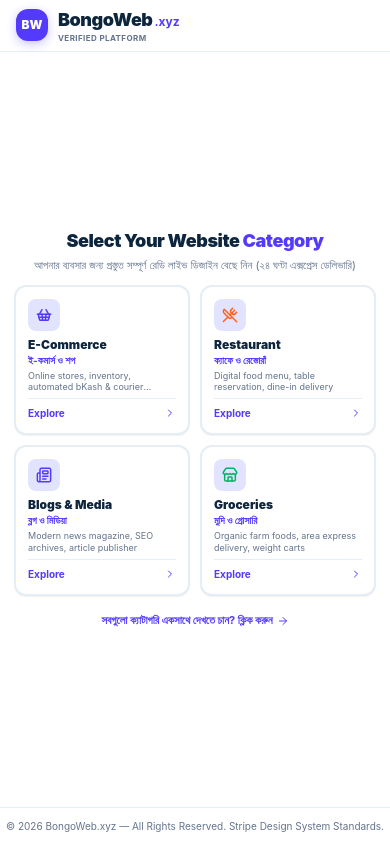
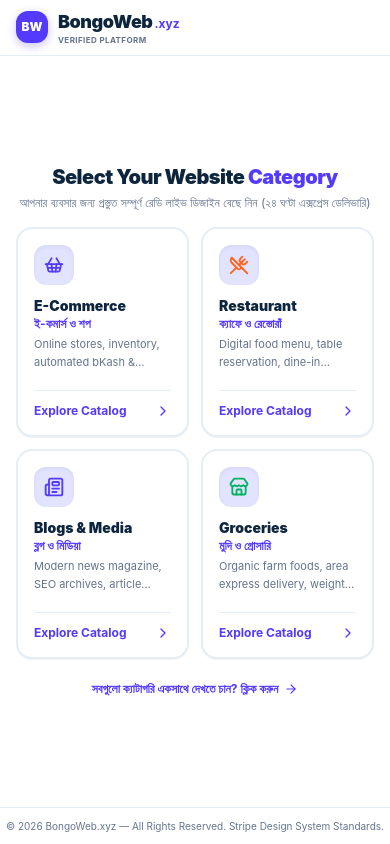
Before and after one commit to BeeGoBD/Bongoweb.xyz, a React (Vite) app: page / in a window 390 px wide. Built offline with nearby package versions, Linux system fonts and the light colour scheme.

Commit message:
fix: improve responsive layout for category selection
Update container sizing and padding to ensure consistent vertical scrolling and better spacing on mobile and desktop viewports.

```diff
--- a/src/components/CategorySelectionLanding.tsx
+++ b/src/components/CategorySelectionLanding.tsx
@@ -84,9 +84,9 @@ export default function CategorySelectionLanding({
   };
 
   return (
-    <div className="h-screen max-h-screen w-full bg-[#FFFFFF] text-[#0D253D] flex flex-col justify-between font-sans select-none overflow-hidden sm:overflow-auto">
+    <div className="min-h-screen w-full bg-[#FFFFFF] text-[#0D253D] flex flex-col justify-between font-sans select-none overflow-y-auto">
       {/* 1. Top Header: STRICTLY ONLY LOGO — Zero extra icons */}
-      <header className="w-full bg-[#FFFFFF] border-b border-[#E5EDF5] shrink-0 h-13 sm:h-15 px-4 sm:px-6 flex items-center justify-between">
+      <header className="w-full bg-[#FFFFFF] border-b border-[#E5EDF5] shrink-0 h-14 sm:h-16 px-4 sm:px-6 flex items-center justify-between">
         <div className="flex items-center gap-2.5">
           <div className="w-8 h-8 sm:w-9 sm:h-9 rounded-xl bg-[#533AFD] text-white flex items-center justify-center font-black text-xs sm:text-sm shadow-[0_3px_10px_rgba(83,58,253,0.3)]">
             BW
@@ -125,14 +125,14 @@ export default function CategorySelectionLanding({
         </div>
       )}
 
-      {/* 2. Main Viewport: All 4 categories visible in FIRST VIEW (Zero scrolling required!) */}
-      <main className="flex-1 max-w-4xl mx-auto px-3.5 sm:px-6 py-2 sm:py-4 w-full flex flex-col justify-center items-center">
+      {/* 2. Main Viewport: All 4 categories with increased, comfortable height */}
+      <main className="flex-1 max-w-4xl mx-auto px-4 sm:px-6 py-4 sm:py-8 w-full flex flex-col justify-center items-center">
         {/* Title */}
-        <div className="text-center mb-2.5 sm:mb-4">
-          <h1 className="text-lg sm:text-2xl font-black text-[#0D253D] tracking-tight">
+        <div className="text-center mb-4 sm:mb-6">
+          <h1 className="text-xl sm:text-3xl font-black text-[#0D253D] tracking-tight">
             Select Your Website <span className="text-[#533AFD]">Category</span>
           </h1>
-          <p className="text-[11px] sm:text-xs text-[#64748D] mt-0.5">
+          <p className="text-xs sm:text-sm text-[#64748D] mt-1">
             আপনার ব্যবসার জন্য প্রস্তুত সম্পূর্ণ রেডি লাইভ ডিজাইন বেছে নিন (২৪ ঘণ্টা এক্সপ্রেস ডেলিভারি)
           </p>
         </div>
@@ -140,8 +140,8 @@ export default function CategorySelectionLanding({
         {/* 2x2 Grid:
             Row 1: E-Commerce & Restaurant side-by-side
             Row 2: Blogs & Groceries side-by-side
-            Compact padding to guarantee 100% viewport visibility on all screens */}
-        <div className="grid grid-cols-2 gap-2.5 sm:gap-4 w-full max-w-3xl">
+            Height increased with min-h and generous vertical padding, width/length unchanged */}
+        <div className="grid grid-cols-2 gap-3 sm:gap-5 w-full max-w-3xl">
           {categories.map((cat) => {
             const Icon = cat.icon;
             const isSelected = selectedId === cat.id;
@@ -150,42 +150,42 @@ export default function CategorySelectionLanding({
               <div
                 key={cat.id}
                 onClick={() => handleCardClick(cat.id)}
-                className={`p-3 sm:p-4 rounded-xl sm:rounded-2xl border-2 transition-all duration-200 cursor-pointer flex flex-col justify-between group shadow-2xs hover:shadow-md ${
+                className={`p-4 sm:p-6 sm:py-7 rounded-2xl sm:rounded-3xl border-2 transition-all duration-200 cursor-pointer flex flex-col justify-between group shadow-2xs hover:shadow-lg min-h-[210px] sm:min-h-[250px] md:min-h-[265px] ${
                   isSelected
-                    ? 'border-[#533AFD] bg-[#FFFFFF] scale-[1.01]'
+                    ? 'border-[#533AFD] bg-[#FFFFFF] scale-[1.01] shadow-md'
                     : 'border-[#E5EDF5] bg-[#FFFFFF] hover:border-[#533AFD]/50'
                 }`}
               >
                 <div>
-                  <div className="flex items-center justify-between mb-1.5 sm:mb-2">
+                  <div className="flex items-center justify-between mb-3 sm:mb-4">
                     <div
-                      className="w-8 h-8 sm:w-10 sm:h-10 rounded-lg sm:rounded-xl flex items-center justify-center transition-transform group-hover:scale-105"
+                      className="w-10 h-10 sm:w-13 sm:h-13 rounded-xl sm:rounded-2xl flex items-center justify-center transition-transform group-hover:scale-105 shadow-inner"
                       style={{
                         backgroundColor: '#E2E4FF',
                         color: cat.accentColor
                       }}
                     >
-                      <Icon className="w-4 h-4 sm:w-5 sm:h-5 stroke-[2.2]" />
+                      <Icon className="w-5 h-5 sm:w-6 sm:h-6 stroke-[2.2]" />
                     </div>
-                    <span className="text-[9px] sm:text-[10px] font-bold px-1.5 py-0.5 rounded-full bg-[#F8FAFD] border border-[#E5EDF5] text-[#64748D] hidden xs:inline-block">
+                    <span className="text-[10px] sm:text-xs font-bold px-2 py-0.5 rounded-full bg-[#F8FAFD] border border-[#E5EDF5] text-[#64748D] hidden xs:inline-block">
                       {cat.tag}
                     </span>
                   </div>
 
-                  <h3 className="text-xs sm:text-sm font-black text-[#0D253D] group-hover:text-[#533AFD] transition-colors leading-tight">
+                  <h3 className="text-sm sm:text-lg font-black text-[#0D253D] group-hover:text-[#533AFD] transition-colors leading-tight">
                     {cat.titleEnglish}
                   </h3>
-                  <span className="text-[10px] sm:text-[11px] font-bold text-[#533AFD] block mb-0.5">
+                  <span className="text-xs sm:text-sm font-bold text-[#533AFD] block mt-0.5 mb-1 sm:mb-2">
                     {cat.titleBangla}
                   </span>
-                  <p className="text-[9px] sm:text-xs text-[#64748D] line-clamp-2 leading-tight">
+                  <p className="text-[11px] sm:text-xs text-[#64748D] line-clamp-2 sm:line-clamp-3 leading-relaxed">
                     {cat.subtitle}
                   </p>
                 </div>
 
-                <div className="pt-1.5 sm:pt-2 mt-1.5 sm:mt-2 border-t border-[#E5EDF5] flex items-center justify-between text-[10px] sm:text-xs font-bold text-[#533AFD]">
-                  <span>Explore</span>
-                  <ChevronRight className="w-3 h-3 sm:w-3.5 sm:h-3.5 transition-transform group-hover:translate-x-1" />
+                <div className="pt-3 sm:pt-4 mt-3 sm:mt-4 border-t border-[#E5EDF5] flex items-center justify-between text-xs sm:text-sm font-bold text-[#533AFD] group-hover:text-[#4329d9]">
+                  <span>Explore Catalog</span>
+                  <ChevronRight className="w-4 h-4 transition-transform group-hover:translate-x-1" />
                 </div>
               </div>
             );
@@ -193,13 +193,13 @@ export default function CategorySelectionLanding({
         </div>
 
         {/* View All Option */}
-        <div className="mt-2.5 sm:mt-4 text-center">
+        <div className="mt-4 sm:mt-6 text-center">
           <button
             onClick={() => onSelectCategory('all')}
-            className="text-[11px] sm:text-xs font-bold text-[#533AFD] hover:underline cursor-pointer inline-flex items-center gap-1"
+            className="text-xs sm:text-sm font-bold text-[#533AFD] hover:underline cursor-pointer inline-flex items-center gap-1.5"
           >
             <span>সবগুলো ক্যাটাগরি একসাথে দেখতে চান? ক্লিক করুন</span>
-            <ArrowRight className="w-3 h-3" />
+            <ArrowRight className="w-3.5 h-3.5" />
           </button>
         </div>
       </main>
```
